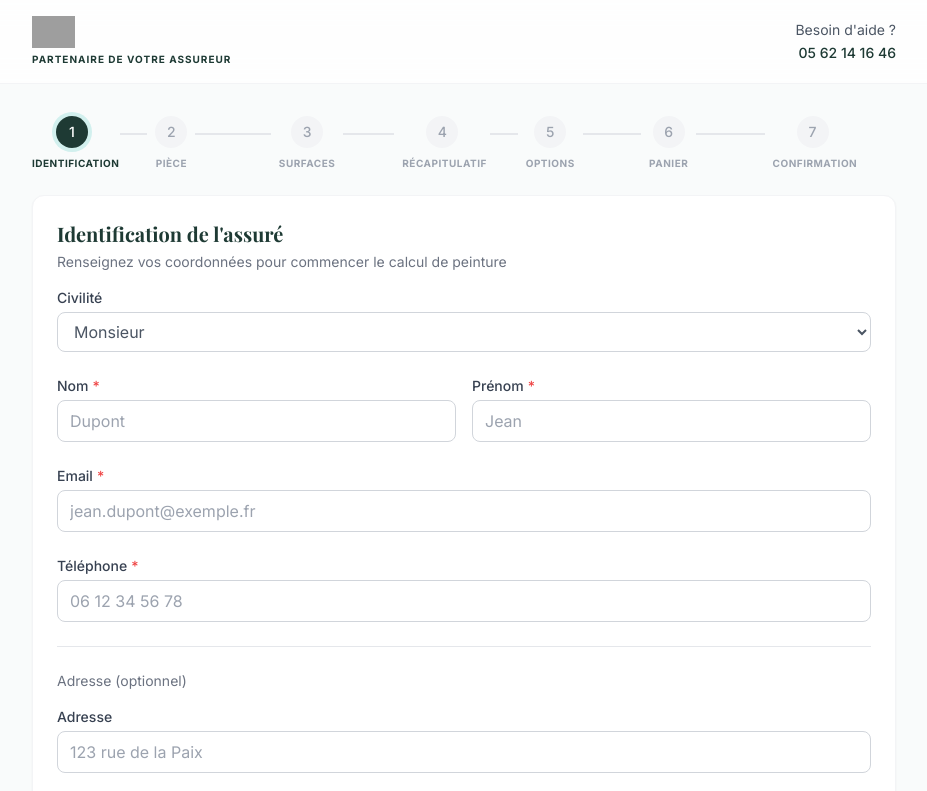
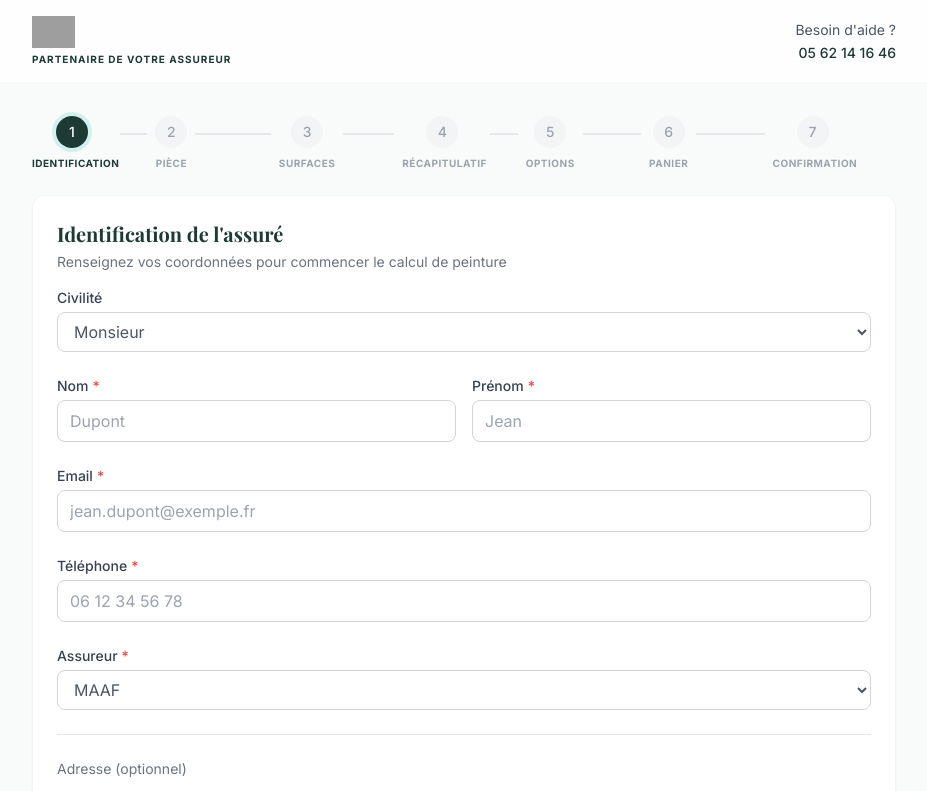
Before and after one commit to Owl-Agency-Organisation/colibri-calculateur, a Next.js app: page /sinistre/identification in a window 1280 px wide. Shown: the top 791 px of the page, without its empty margins (176-1103 px from the left). Built offline with nearby package versions, Linux system fonts and the light colour scheme; grey boxes are pictures that could not be loaded; a web font is replaced by a local one.

Commit message:
Feat: Add required Assureur field to identification form with restricted list (MAAF, MMA, GMF, BPCE, Karma)

```diff
--- a/app/sinistre/identification/page.tsx
+++ b/app/sinistre/identification/page.tsx
@@ -16,6 +16,15 @@ import type { Assure } from '@/lib/types';
 	const CIVILITE_OPTIONS = [
 	  { value: 'M', label: 'Monsieur' },
 	  { value: 'Mme', label: 'Madame' },
+	];
+
+	// Options d'assureur
+	const ASSUREUR_OPTIONS = [
+	  { value: 'MAAF', label: 'MAAF' },
+	  { value: 'MMA', label: 'MMA' },
+	  { value: 'GMF', label: 'GMF' },
+	  { value: 'BPCE', label: 'BPCE' },
+	  { value: 'Karma', label: 'Karma' },
 	];
 
 	export default function IdentificationPage() {
@@ -69,6 +78,9 @@ export default function IdentificationPage() {
 	      case 'prenom':
 	        if (!value.trim()) return 'Le prénom est obligatoire';
 	        return '';
+	      case 'assureur':
+	        if (!value.trim()) return 'L\'assureur est obligatoire';
+	        return '';
 	      default:
 	        return '';
 	    }
@@ -95,7 +107,7 @@ export default function IdentificationPage() {
 	  // Valider tout le formulaire
 	  const validateForm = (): boolean => {
 	    const newErrors: Partial<Record<keyof Assure, string>> = {};
-    const requiredFields: (keyof Assure)[] = ['nom', 'prenom', 'email', 'telephone'];
+	    const requiredFields: (keyof Assure)[] = ['nom', 'prenom', 'email', 'telephone', 'assureur'];
 
 	    requiredFields.forEach(field => {
 	      const error = validateField(field, formData[field] || '');
@@ -108,6 +120,7 @@ export default function IdentificationPage() {
 	      prenom: true,
 	      email: true,
 	      telephone: true,
+	      assureur: true,
 	    });
 
 	    return Object.keys(newErrors).length === 0;
@@ -180,6 +193,7 @@ export default function IdentificationPage() {
 	    formData.prenom.trim() !== '' &&
 	    isValidEmail(formData.email) &&
 	    isValidPhone(formData.telephone) &&
+	    formData.assureur && formData.assureur.trim() !== '' &&
 	    !isSubmitting;
 
 	  if (!isLoaded) {
@@ -266,6 +280,17 @@ export default function IdentificationPage() {
 	              placeholder="06 12 34 56 78"
 	            />
 
+	            {/* Assureur */}
+	            <Select
+	              label="Assureur"
+	              options={ASSUREUR_OPTIONS}
+	              value={formData.assureur || ''}
+	              onChange={(e) => handleChange('assureur', e.target.value)}
+	              onBlur={() => handleBlur('assureur')}
+	              error={errors.assureur}
+	              required
+	            />
+
 	            {/* Adresse (optionnelle) */}
 	            <div className="border-t border-gray-200 pt-6 mt-6">
 	              <p className="text-sm text-gray-500 mb-4">Adresse (optionnel)</p>
--- a/lib/store/sinistreStore.ts
+++ b/lib/store/sinistreStore.ts
@@ -22,6 +22,7 @@ export const initialAssure: Assure = {
   adresse: '',
   codePostal: '',
   ville: '',
+  assureur: '',
 };
 
 // Fonctions utilitaires pour la gestion du localStorage
--- a/lib/types.ts
+++ b/lib/types.ts
@@ -12,6 +12,7 @@ export interface Assure {
   adresse?: string;
   codePostal?: string;
   ville?: string;
+  assureur?: string;
 }
 
 // ========== PIÈCE ==========
```
Lines whose indentation alone changed are shown as unchanged.
